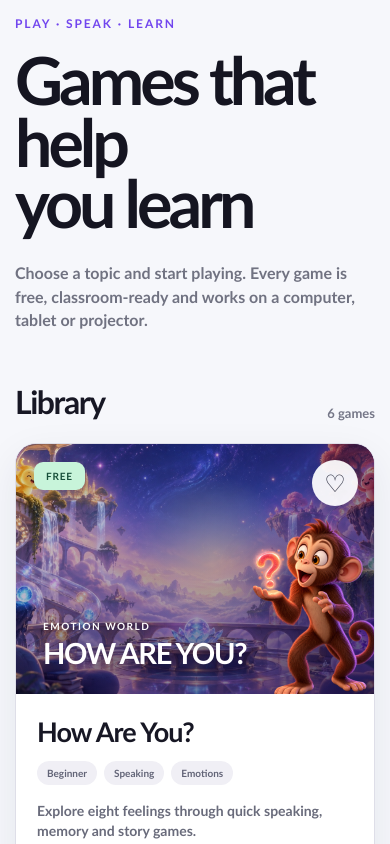
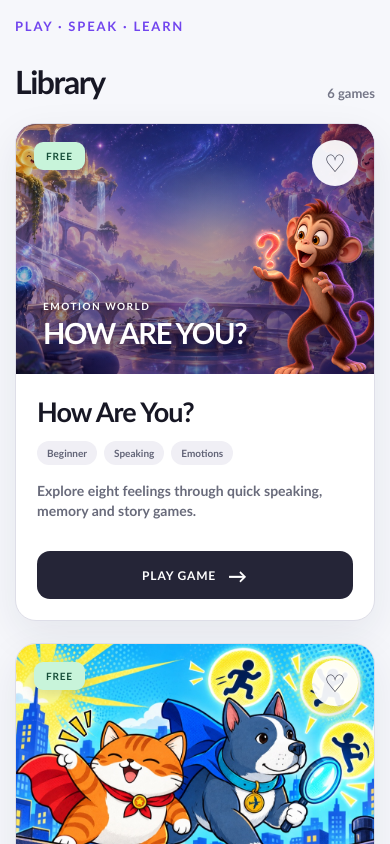
Before and after one commit to itstxaviers-svg/hay, a React (Vite) app: page / in a window 390 px wide. Shown: the top 844 px of the page. Built offline with nearby package versions, Linux system fonts and the light colour scheme.

Commit message:
Simplify landing page heading

```diff
--- a/src/components/LandingPage.tsx
+++ b/src/components/LandingPage.tsx
@@ -14,8 +14,6 @@ export default function LandingPage({ onOpenGame }: LandingPageProps) {
     <main className="hub-page">
       <section className="hub-intro">
         <p className="hub-eyebrow">PLAY · SPEAK · LEARN</p>
-        <h1>Games that help<br />you learn</h1>
-        <p>Choose a topic and start playing. Every game is free, classroom-ready and works on a computer, tablet or projector.</p>
       </section>
 
       <section className="hub-library" id="library">
--- a/src/styles/global.css
+++ b/src/styles/global.css
@@ -142,10 +142,8 @@ button:focus-visible, input:focus-visible { outline: 4px solid #358cdd; outline-
 
 /* Mood Lab library */
 .hub-page { min-height: 100vh; color: #171724; background: #f6f7fb; }
-.hub-intro { width: min(1380px, calc(100% - 48px)); margin: auto; padding: 22px 0 clamp(44px, 5vw, 72px); }
-.hub-eyebrow { margin: 0 0 18px; color: #7145ee !important; font-size: 12px !important; letter-spacing: .16em; font-weight: 1000 !important; }
-.hub-intro h1 { max-width: 920px; margin: 0; color: #151521; font-size: clamp(58px, 7.2vw, 104px); line-height: .93; letter-spacing: -.06em; }
-.hub-intro > p:last-child { max-width: 820px; margin: 27px 0 0; color: #707281; font-size: clamp(17px, 1.55vw, 22px); line-height: 1.48; font-weight: 700; }
+.hub-intro { width: min(1380px, calc(100% - 48px)); margin: auto; padding: 22px 0 26px; }
+.hub-eyebrow { margin: 0; color: #7145ee !important; font-size: clamp(13px, 1.15vw, 17px) !important; letter-spacing: .14em; font-weight: 1000 !important; }
 
 .hub-library { width: min(1380px, calc(100% - 48px)); margin: auto; padding: 6px 0 90px; }
 .hub-library-heading { margin-bottom: 22px; display: flex; align-items: end; justify-content: space-between; }
@@ -194,9 +192,7 @@ button:focus-visible, input:focus-visible { outline: 4px solid #358cdd; outline-
 
 @media (max-width: 560px) {
   .hub-intro, .hub-library { width: calc(100% - 30px); }
-  .hub-intro { padding: 16px 0 44px; }
-  .hub-intro h1 { font-size: clamp(52px, 17vw, 76px); }
-  .hub-intro > p:last-child { font-size: 16px; }
+  .hub-intro { padding: 18px 0 22px; }
   .hub-card { border-radius: 21px; }
   .hub-card-cover { height: 250px; aspect-ratio: auto; }
   .hub-cover-character { right: -2%; }
```
